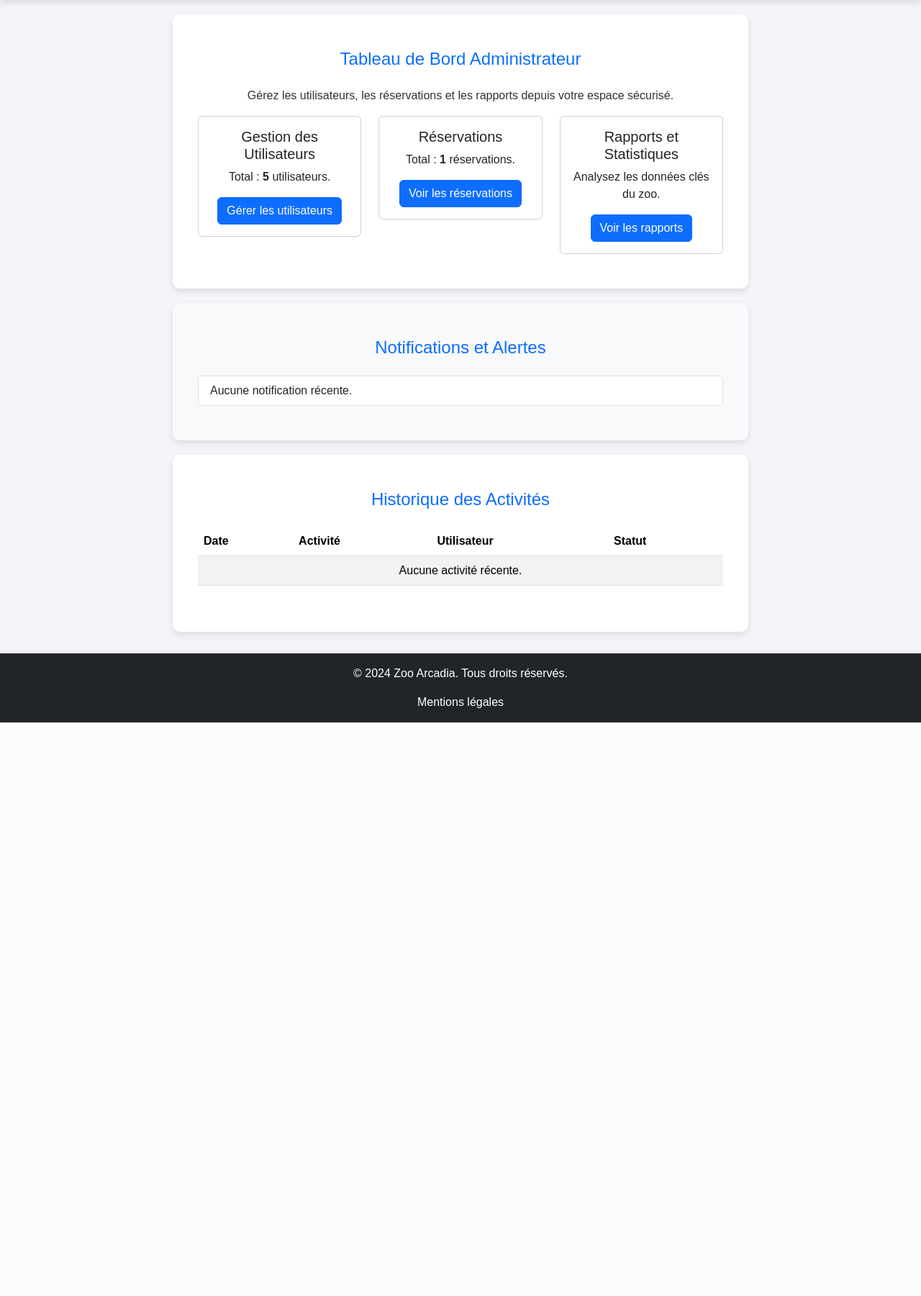
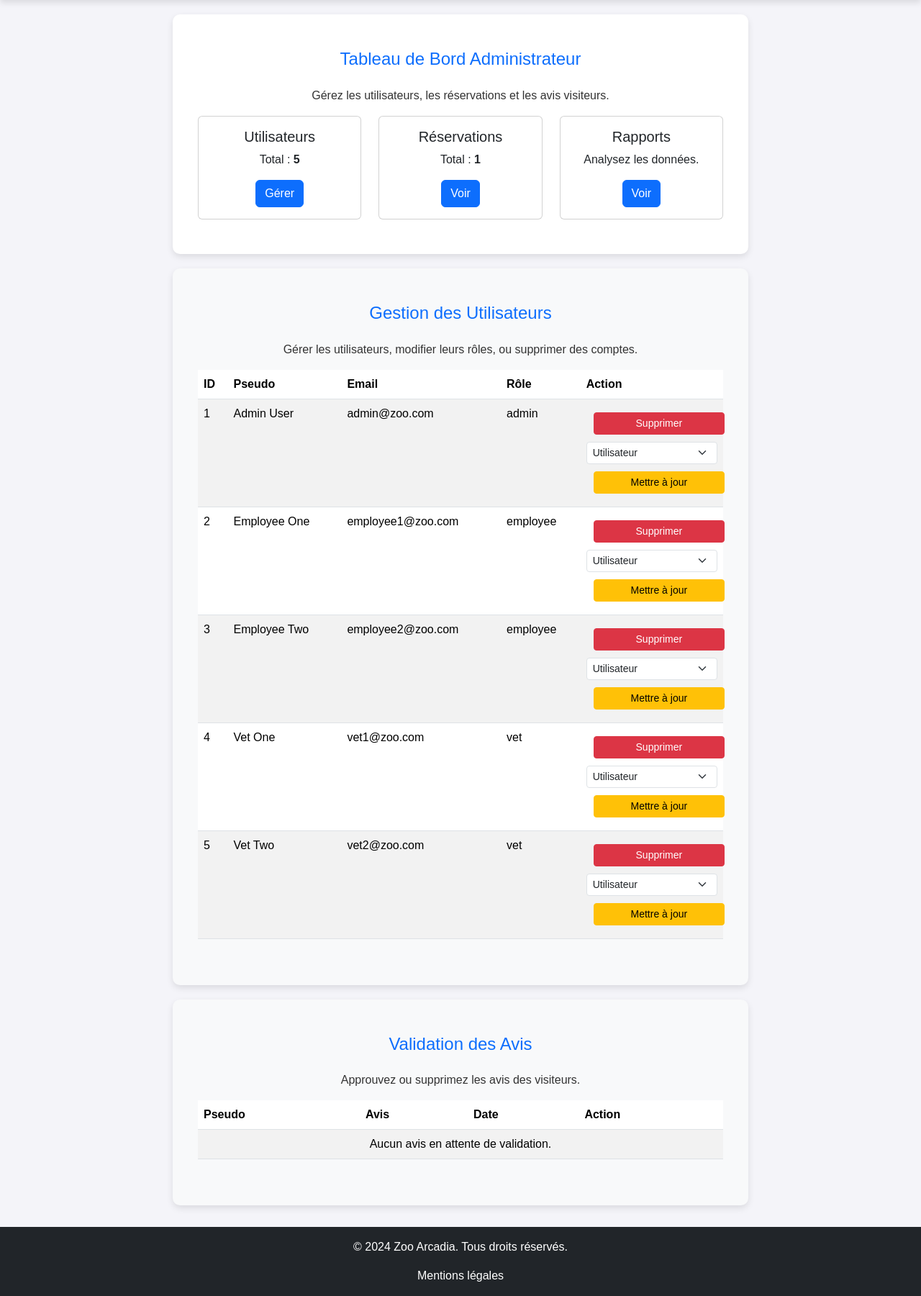
Before and after one commit to lotfi8-dev/www-zoo, a PHP site: page /pages/admin-dashboard.php in a window 1280 px wide. Shown: the part 90-1891 px from the top of the page at 72% size. Before the commit the page ends 1094 px from the top, so only its background shows below. Run offline with PHP 8.4, Linux system fonts and the light colour scheme; a user stored in the database is signed in; data comes from the database, SQL or seed files in the repository; both versions use the stored data as it was after the commit; tables that the repository leaves empty or names only in its code hold one stand-in row (values such as "Sample post").

Commit message:
Base de données populated SQL, modification Admin dashboard Users managment

```diff
--- a/pages/admin-dashboard.php
+++ b/pages/admin-dashboard.php
@@ -1,14 +1,14 @@
 <?php
-// Start session
+// Start session securely
 if (session_status() === PHP_SESSION_NONE) {
     session_start();
     session_set_cookie_params([
         'lifetime' => 0,
         'path' => '/',
-        'domain' => 'localhost',  // Make sure to set this to your actual domain if needed
-        'secure' => false,  // Set this to false as you're not using HTTPS
-        'httponly' => true,  // Prevent JS access to cookies
-        'samesite' => 'Strict'  // Protect from cross-site request attacks
+        'domain' => 'localhost',
+        'secure' => false,
+        'httponly' => true,
+        'samesite' => 'Strict'
     ]);
 }
 
@@ -19,9 +19,8 @@ header("Content-Security-Policy: default-src 'self'; script-src 'self' https://k
 
 require_once '../include/db_connect.php';
 
-// Check if user is logged in and is an admin
+// Check if user is an admin
 if (!isset($_SESSION['user_role']) || $_SESSION['user_role'] !== 'admin') {
-    error_log(print_r($_SESSION, true));
     header("Location: ../index.php");
     exit();
 }
@@ -41,17 +40,66 @@ try {
     $stmtReservations = $pdo->query("SELECT COUNT(*) as total FROM reservations");
     $totalReservations = $stmtReservations->fetch(PDO::FETCH_ASSOC)['total'];
 
-    // Latest Notifications
-    //$stmtNotifications = $pdo->query("SELECT message FROM notifications ORDER BY created_at DESC LIMIT 4");
-    //$notifications = $stmtNotifications->fetchAll(PDO::FETCH_ASSOC);
+    // Fetch pending reviews
+    $stmtReviews = $pdo->query("SELECT * FROM review WHERE is_approved = FALSE ORDER BY created_at DESC");
+    $pendingReviews = $stmtReviews->fetchAll(PDO::FETCH_ASSOC);
 
-    // Latest Activity History
-    //$stmtHistory = $pdo->query("SELECT date, action, user, status FROM activity_log ORDER BY date DESC LIMIT 5");
-    //$history = $stmtHistory->fetchAll(PDO::FETCH_ASSOC);
+    // Fetch all users
+    $stmtAllUsers = $pdo->query("SELECT * FROM users");
+    $users = $stmtAllUsers->fetchAll(PDO::FETCH_ASSOC);
 
 } catch (PDOException $e) {
-    error_log("Database error: " . $e->getMessage(), 3, "/var/log/zooarcadia_errors.log");
+    error_log("Database error: " . $e->getMessage());
     die("Une erreur est survenue, veuillez contacter l'administrateur.");
+}
+
+// Handle Review Actions
+if ($_SERVER["REQUEST_METHOD"] === "POST" && isset($_POST['review_action'], $_POST['review_id'], $_POST['csrf_token'])) {
+    if ($_POST['csrf_token'] !== $_SESSION['csrf_token']) {
+        die("CSRF token invalide.");
+    }
+
+    $reviewId = intval($_POST['review_id']);
+    $action = $_POST['review_action'];
+
+    if ($action === "approve") {
+        $stmt = $pdo->prepare("UPDATE review SET is_approved = TRUE WHERE id = ?");
+        $stmt->execute([$reviewId]);
+    } elseif ($action === "delete") {
+        $stmt = $pdo->prepare("DELETE FROM review WHERE id = ?");
+        $stmt->execute([$reviewId]);
+    }
+
+    header("Location: admin-dashboard.php");
+    exit();
+}
+
+// Handle User Actions (Modify, Delete, Add Veterinary Role)
+if ($_SERVER["REQUEST_METHOD"] === "POST" && isset($_POST['user_action'], $_POST['user_id'], $_POST['csrf_token'])) {
+    if ($_POST['csrf_token'] !== $_SESSION['csrf_token']) {
+        die("CSRF token invalide.");
+    }
+
+    $userId = intval($_POST['user_id']);
+    $action = $_POST['user_action'];
+
+    if ($action === "delete") {
+        // Delete user
+        $stmt = $pdo->prepare("DELETE FROM users WHERE id = ?");
+        $stmt->execute([$userId]);
+    } elseif ($action === "promote_vet") {
+        // Promote user to veterinary role
+        $stmt = $pdo->prepare("UPDATE users SET role = 'veterinary' WHERE id = ?");
+        $stmt->execute([$userId]);
+    } elseif ($action === "update_role") {
+        $newRole = $_POST['new_role']; // Ensure to sanitize input
+        // Update user role
+        $stmt = $pdo->prepare("UPDATE users SET role = ? WHERE id = ?");
+        $stmt->execute([$newRole, $userId]);
+    }
+
+    header("Location: admin-dashboard.php");
+    exit();
 }
 ?>
 
@@ -61,7 +109,6 @@ try {
     <meta charset="UTF-8">
     <meta name="viewport" content="width=device-width, initial-scale=1.0">
     <title>Zoo Arcadia - Tableau de Bord Administrateur</title>
-    <meta name="description" content="Gérez les utilisateurs, réservations et rapports depuis le tableau de bord administrateur du Zoo Arcadia.">
     <link href="https://cdn.jsdelivr.net/npm/bootstrap@5.3.0-alpha1/dist/css/bootstrap.min.css" rel="stylesheet">
     <link rel="stylesheet" href="/css/admin-dashboard.css">
 </head>
@@ -74,14 +121,14 @@ try {
     <section class="py-5">
         <div class="container">
             <h2 class="text-center text-primary mb-4">Tableau de Bord Administrateur</h2>
-            <p class="text-center">Gérez les utilisateurs, les réservations et les rapports depuis votre espace sécurisé.</p>
+            <p class="text-center">Gérez les utilisateurs, les réservations et les avis visiteurs.</p>
             <div class="row g-4">
                 <div class="col-md-4">
                     <div class="card text-center">
                         <div class="card-body">
-                            <h5 class="card-title">Gestion des Utilisateurs</h5>
-                            <p class="card-text">Total : <strong><?= htmlspecialchars($totalUsers) ?></strong> utilisateurs.</p>
-                            <a href="manage-users.php" class="btn btn-primary">Gérer les utilisateurs</a>
+                            <h5 class="card-title">Utilisateurs</h5>
+                            <p class="card-text">Total : <strong><?= htmlspecialchars($totalUsers) ?></strong></p>
+                            <a href="#gestion-utilisateurs" class="btn btn-primary">Gérer</a>
                         </div>
                     </div>
                 </div>
@@ -89,17 +136,17 @@ try {
                     <div class="card text-center">
                         <div class="card-body">
                             <h5 class="card-title">Réservations</h5>
-                            <p class="card-text">Total : <strong><?= htmlspecialchars($totalReservations) ?></strong> réservations.</p>
-                            <a href="manage-reservations.php" class="btn btn-primary">Voir les réservations</a>
+                            <p class="card-text">Total : <strong><?= htmlspecialchars($totalReservations) ?></strong></p>
+                            <a href="manage-reservations.php" class="btn btn-primary">Voir</a>
                         </div>
                     </div>
                 </div>
                 <div class="col-md-4">
                     <div class="card text-center">
                         <div class="card-body">
-                            <h5 class="card-title">Rapports et Statistiques</h5>
-                            <p class="card-text">Analysez les données clés du zoo.</p>
-                            <a href="reports.php" class="btn btn-primary">Voir les rapports</a>
+                            <h5 class="card-title">Rapports</h5>
+                            <p class="card-text">Analysez les données.</p>
+                            <a href="reports.php" class="btn btn-primary">Voir</a>
                         </div>
                     </div>
                 </div>
@@ -107,48 +154,90 @@ try {
         </div>
     </section>
 
-    <!-- Notifications -->
-    <section class="py-5 bg-light">
+    <!-- User Management Section -->
+    <section id="gestion-utilisateurs" class="py-5 bg-light">
         <div class="container">
-            <h2 class="text-center text-primary mb-4">Notifications et Alertes</h2>
-            <ul class="list-group">
-                <?php if (!empty($notifications)): ?>
-                    <?php foreach ($notifications as $notification): ?>
-                        <li class="list-group-item"><?= htmlspecialchars($notification['message']) ?></li>
+            <h2 class="text-center text-primary mb-4">Gestion des Utilisateurs</h2>
+            <p class="text-center">Gérer les utilisateurs, modifier leurs rôles, ou supprimer des comptes.</p>
+            <table class="table table-striped">
+                <thead>
+                    <tr>
+                        <th>ID</th>
+                        <th>Pseudo</th>
+                        <th>Email</th>
+                        <th>Rôle</th>
+                        <th>Action</th>
+                    </tr>
+                </thead>
+                <tbody>
+                    <?php foreach ($users as $user): ?>
+                        <tr>
+                            <td><?= htmlspecialchars($user['id']) ?></td>
+                            <td><?= htmlspecialchars($user['name']) ?></td>
+                            <td><?= htmlspecialchars($user['email']) ?></td>
+                            <td><?= htmlspecialchars($user['role']) ?></td>
+                            <td>
+                                <form method="post" style="display:inline;">
+                                    <input type="hidden" name="csrf_token" value="<?= $_SESSION['csrf_token'] ?>">
+                                    <input type="hidden" name="user_id" value="<?= $user['id'] ?>">
+                                    <button type="submit" name="user_action" value="delete" class="btn btn-danger btn-sm">Supprimer</button>
+                                </form>
+                                <form method="post" style="display:inline;">
+                                    <input type="hidden" name="csrf_token" value="<?= $_SESSION['csrf_token'] ?>">
+                                    <input type="hidden" name="user_id" value="<?= $user['id'] ?>">
+                                    <select name="new_role" class="form-select form-select-sm" required>
+                                        <option value="user">Utilisateur</option>
+                                        <option value="admin">Administrateur</option>
+                                        <option value="veterinary">Vétérinaire</option>
+                                    </select>
+                                    <button type="submit" name="user_action" value="update_role" class="btn btn-warning btn-sm">Mettre à jour</button>
+                                </form>
+                            </td>
+                        </tr>
                     <?php endforeach; ?>
-                <?php else: ?>
-                    <li class="list-group-item">Aucune notification récente.</li>
-                <?php endif; ?>
-            </ul>
+                </tbody>
+            </table>
         </div>
     </section>
 
-    <!-- Activity Log -->
-    <section class="py-5">
+    <!-- Review Management Section -->
+    <section class="py-5 bg-light">
         <div class="container">
-            <h2 class="text-center text-primary mb-4">Historique des Activités</h2>
+            <h2 class="text-center text-primary mb-4">Validation des Avis</h2>
+            <p class="text-center">Approuvez ou supprimez les avis des visiteurs.</p>
             <table class="table table-striped">
                 <thead>
                     <tr>
+                        <th>Pseudo</th>
+                        <th>Avis</th>
                         <th>Date</th>
-                        <th>Activité</th>
-                        <th>Utilisateur</th>
-                        <th>Statut</th>
+                        <th>Action</th>
                     </tr>
                 </thead>
                 <tbody>
-                    <?php if (!empty($history)): ?>
-                        <?php foreach ($history as $event): ?>
+                    <?php if (!empty($pendingReviews)): ?>
+                        <?php foreach ($pendingReviews as $review): ?>
                             <tr>
-                                <td><?= htmlspecialchars($event['date']) ?></td>
-                                <td><?= htmlspecialchars($event['action']) ?></td>
-                                <td><?= htmlspecialchars($event['user']) ?></td>
-                                <td><?= htmlspecialchars($event['status']) ?></td>
+                                <td><?= htmlspecialchars($review['pseudo']) ?></td>
+                                <td><?= htmlspecialchars($review['avis']) ?></td>
+                                <td><?= htmlspecialchars($review['created_at']) ?></td>
+                                <td>
+                                    <form method="post" style="display:inline;">
+                                        <input type="hidden" name="csrf_token" value="<?= $_SESSION['csrf_token'] ?>">
+                                        <input type="hidden" name="review_id" value="<?= $review['id'] ?>">
+                                        <button type="submit" name="review_action" value="approve" class="btn btn-success btn-sm">✔ Approuver</button>
+                                    </form>
+                                    <form method="post" style="display:inline;">
+                                        <input type="hidden" name="csrf_token" value="<?= $_SESSION['csrf_token'] ?>">
+                                        <input type="hidden" name="review_id" value="<?= $review['id'] ?>">
+                                        <button type="submit" name="review_action" value="delete" class="btn btn-danger btn-sm">✖ Supprimer</button>
+                                    </form>
+                                </td>
                             </tr>
                         <?php endforeach; ?>
                     <?php else: ?>
                         <tr>
-                            <td colspan="4" class="text-center">Aucune activité récente.</td>
+                            <td colspan="4" class="text-center">Aucun avis en attente de validation.</td>
                         </tr>
                     <?php endif; ?>
                 </tbody>
@@ -159,5 +248,17 @@ try {
     <!-- Footer -->
     <?php include '../include/footer.php'; ?>
 
+    <!-- Smooth Scroll Script -->
+    <script>
+        document.querySelectorAll('a[href^="#"]').forEach(anchor => {
+            anchor.addEventListener('click', function (e) {
+                e.preventDefault();
+                document.querySelector(this.getAttribute('href')).scrollIntoView({
+                    behavior: 'smooth'
+                });
+            });
+        });
+    </script>
+
 </body>
 </html>
```
Also changed, not shown: DB/zoo_arcadia.sql (+10 -0 lines), DB/zoo_arcadia_populated.sql (added, +387 -0 lines), include/43562873058_create_users.php (deleted, +0 -30 lines).
